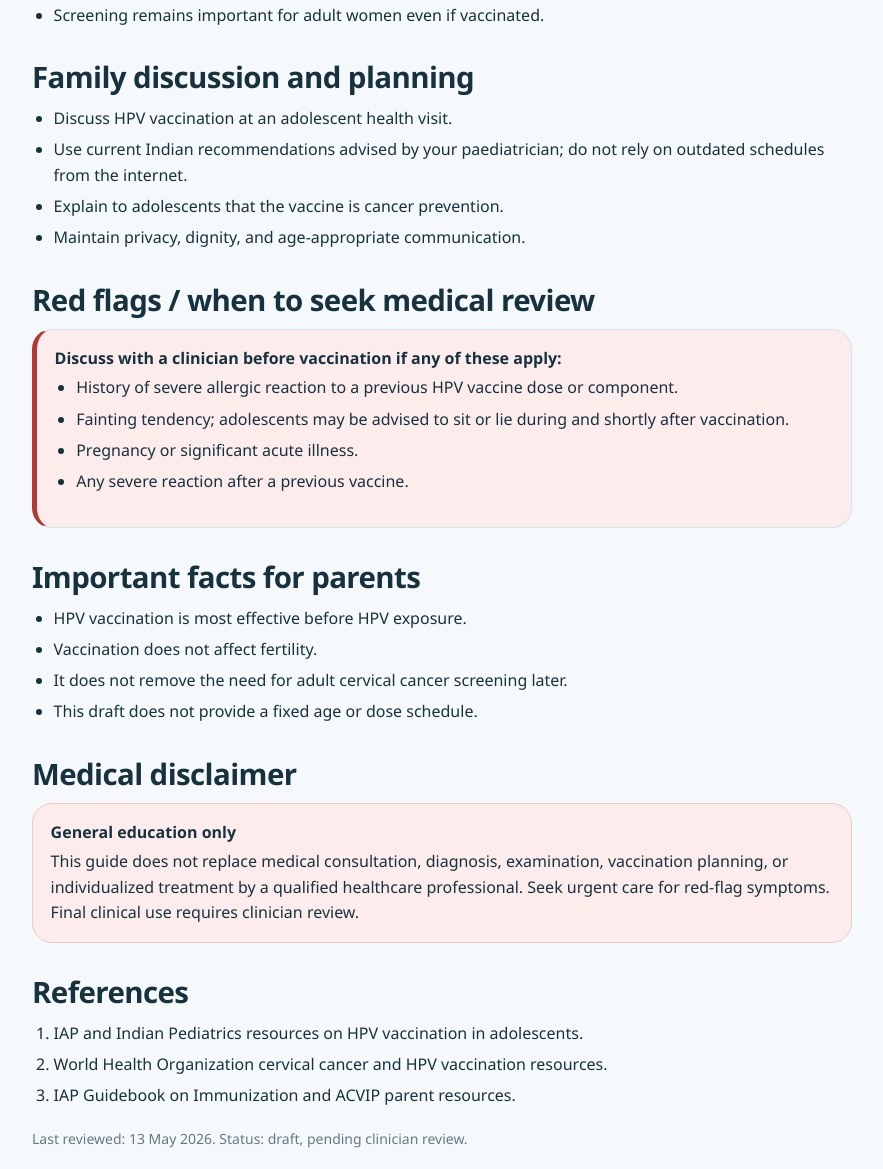
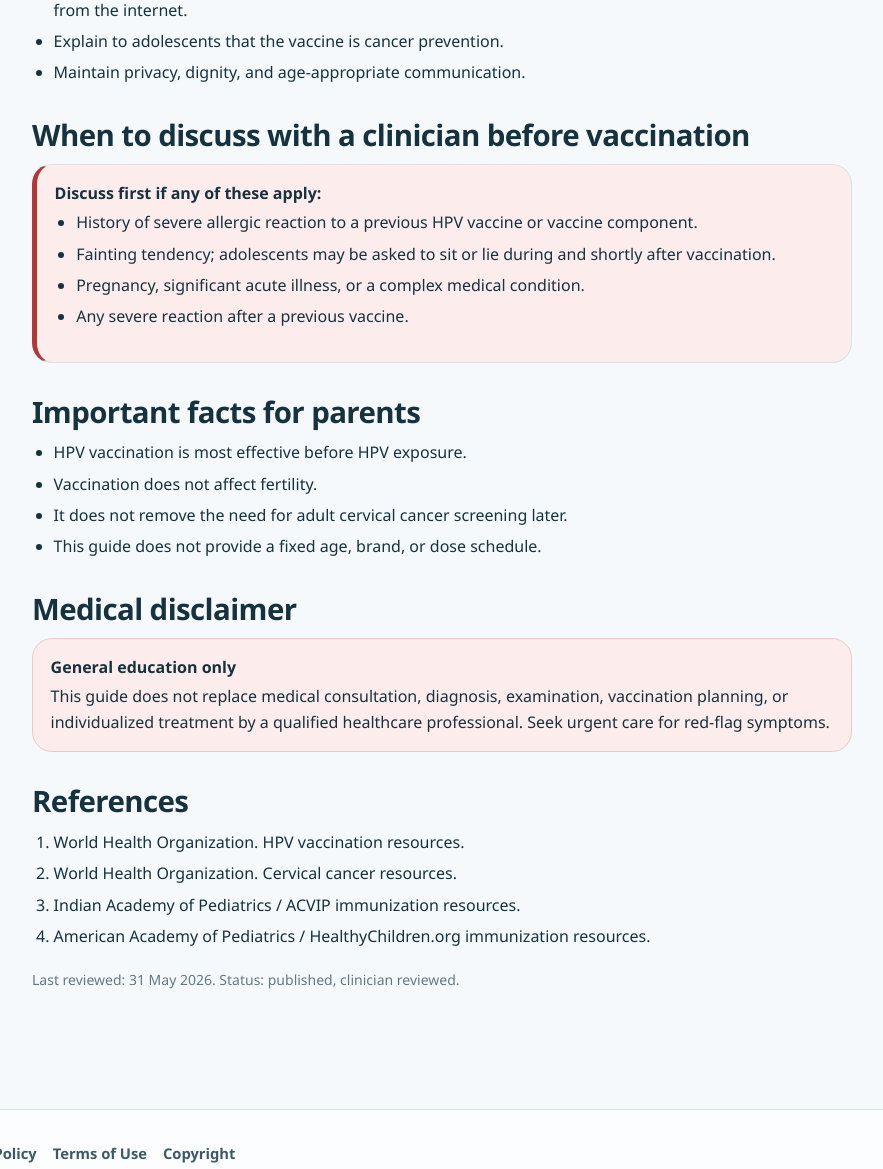
Before and after one commit to murali72spam-sketch/medical-portal, a website: page html-conditions/hpv-vaccine-parent-guide.html in a window 1280 px wide. Shown: the part 1236-2405 px from the top of the page, without its empty margins (198-1081 px from the left). Drawn offline with Linux system fonts and the light colour scheme.

Commit message:
Review HPV vaccine guide

```diff
--- a/html-conditions/hpv-vaccine-parent-guide.html
+++ b/html-conditions/hpv-vaccine-parent-guide.html
@@ -12,11 +12,11 @@
   <meta name="description" content="Parent guide to HPV vaccine for adolescents, cancer prevention, respectful communication, and vaccine safety review.">
   <meta name="keywords" content="HPV vaccine, adolescent vaccination, cervical cancer prevention, parent guide">
   <meta name="audience" content="parents">
-  <meta name="last_reviewed" content="2026-05-13">
-  <meta name="medical_review_status" content="pending-clinician-review">
-  <meta name="references" content="IAP and Indian Pediatrics HPV vaccination in adolescents; WHO cervical cancer and HPV vaccination resources; IAP Guidebook on Immunization and ACVIP parent resources.">
+  <meta name="last_reviewed" content="2026-05-31">
+  <meta name="medical_review_status" content="reviewed">
+  <meta name="references" content="World Health Organization HPV vaccination resources; World Health Organization cervical cancer resources; Indian Academy of Pediatrics / ACVIP immunization resources; American Academy of Pediatrics / HealthyChildren.org immunization resources.">
   <meta name="featured" content="false">
-  <meta name="status" content="draft">
+  <meta name="status" content="published">
   <meta name="author" content="Dr. Murali Gopal">
   <meta name="theme-color" content="#0f6b78">
 
@@ -37,9 +37,7 @@
         </span>
       </a>
 
-      <button class="nav-toggle" type="button" aria-label="Open navigation menu" aria-expanded="false" data-nav-toggle>
-        ☰
-      </button>
+      <button class="nav-toggle" type="button" aria-label="Open navigation menu" aria-expanded="false" data-nav-toggle>☰</button>
 
       <nav class="site-nav" aria-label="Primary navigation" data-site-nav>
         <a href="../index.html#resources">Resources</a>
@@ -68,7 +66,7 @@
 
         <div class="resource-meta">
           <span class="badge badge-parent-guide">Parent Guide</span>
-          <span class="badge badge-draft">Draft</span>
+          <span class="badge badge-reviewed">Reviewed</span>
         </div>
       </div>
     </section>
@@ -88,12 +86,12 @@
 
           <div class="callout callout-reassurance">
             <strong>HPV vaccination is cancer prevention.</strong>
-            It is not a comment on an adolescent's behaviour. The exact dose schedule depends on current national or local guidance and the child's age, so confirm with your paediatrician.
+            It is not a comment on an adolescent's behaviour. The exact vaccine plan depends on current national or local guidance and the child's age and health context, so confirm with your paediatrician.
           </div>
 
           <section>
             <h2>What is HPV vaccine?</h2>
-            <p>Human papillomavirus vaccination helps prevent infection with HPV types linked to cervical cancer and some other HPV-related diseases. It works best when given before exposure to HPV, usually in adolescence as per current recommendations.</p>
+            <p>Human papillomavirus vaccination helps prevent infection with HPV types linked to cervical cancer and some other HPV-related diseases. It works best when given before exposure to HPV, commonly during adolescence according to current recommendations.</p>
           </section>
 
           <section>
@@ -102,7 +100,7 @@
               <li>HPV infection is common and often has no symptoms initially.</li>
               <li>Persistent high-risk HPV infection can lead to cervical precancer and cancer later in life.</li>
               <li>Vaccination is preventive; it is not treatment for existing disease.</li>
-              <li>Screening remains important for adult women even if vaccinated.</li>
+              <li>Adult cervical cancer screening remains important even if vaccinated.</li>
             </ul>
           </section>
 
@@ -117,13 +115,13 @@
           </section>
 
           <section>
-            <h2>Red flags / when to seek medical review</h2>
+            <h2>When to discuss with a clinician before vaccination</h2>
             <div class="callout red-flags">
-              <strong>Discuss with a clinician before vaccination if any of these apply:</strong>
+              <strong>Discuss first if any of these apply:</strong>
               <ul>
-                <li>History of severe allergic reaction to a previous HPV vaccine dose or component.</li>
-                <li>Fainting tendency; adolescents may be advised to sit or lie during and shortly after vaccination.</li>
-                <li>Pregnancy or significant acute illness.</li>
+                <li>History of severe allergic reaction to a previous HPV vaccine or vaccine component.</li>
+                <li>Fainting tendency; adolescents may be asked to sit or lie during and shortly after vaccination.</li>
+                <li>Pregnancy, significant acute illness, or a complex medical condition.</li>
                 <li>Any severe reaction after a previous vaccine.</li>
               </ul>
             </div>
@@ -135,7 +133,7 @@
               <li>HPV vaccination is most effective before HPV exposure.</li>
               <li>Vaccination does not affect fertility.</li>
               <li>It does not remove the need for adult cervical cancer screening later.</li>
-              <li>This draft does not provide a fixed age or dose schedule.</li>
+              <li>This guide does not provide a fixed age, brand, or dose schedule.</li>
             </ul>
           </section>
 
@@ -143,20 +141,21 @@
             <h2>Medical disclaimer</h2>
             <div class="notice notice-disclaimer">
               <strong>General education only</strong>
-              This guide does not replace medical consultation, diagnosis, examination, vaccination planning, or individualized treatment by a qualified healthcare professional. Seek urgent care for red-flag symptoms. Final clinical use requires clinician review.
+              This guide does not replace medical consultation, diagnosis, examination, vaccination planning, or individualized treatment by a qualified healthcare professional. Seek urgent care for red-flag symptoms.
             </div>
           </section>
 
           <section>
             <h2>References</h2>
             <ol class="reference-list">
-              <li>IAP and Indian Pediatrics resources on HPV vaccination in adolescents.</li>
-              <li>World Health Organization cervical cancer and HPV vaccination resources.</li>
-              <li>IAP Guidebook on Immunization and ACVIP parent resources.</li>
+              <li>World Health Organization. HPV vaccination resources.</li>
+              <li>World Health Organization. Cervical cancer resources.</li>
+              <li>Indian Academy of Pediatrics / ACVIP immunization resources.</li>
+              <li>American Academy of Pediatrics / HealthyChildren.org immunization resources.</li>
             </ol>
           </section>
 
-          <p class="text-small text-muted">Last reviewed: 13 May 2026. Status: draft, pending clinician review.</p>
+          <p class="text-small text-muted">Last reviewed: 31 May 2026. Status: published, clinician reviewed.</p>
         </article>
       </div>
     </section>
```
